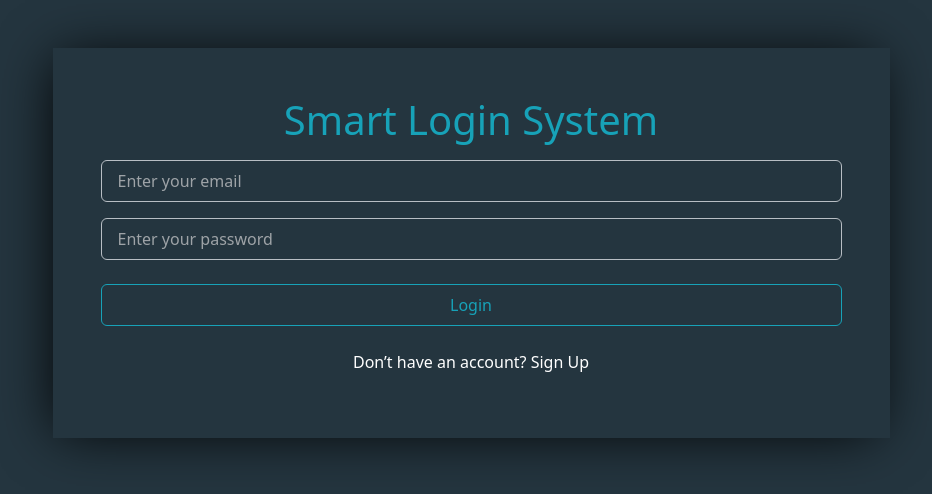
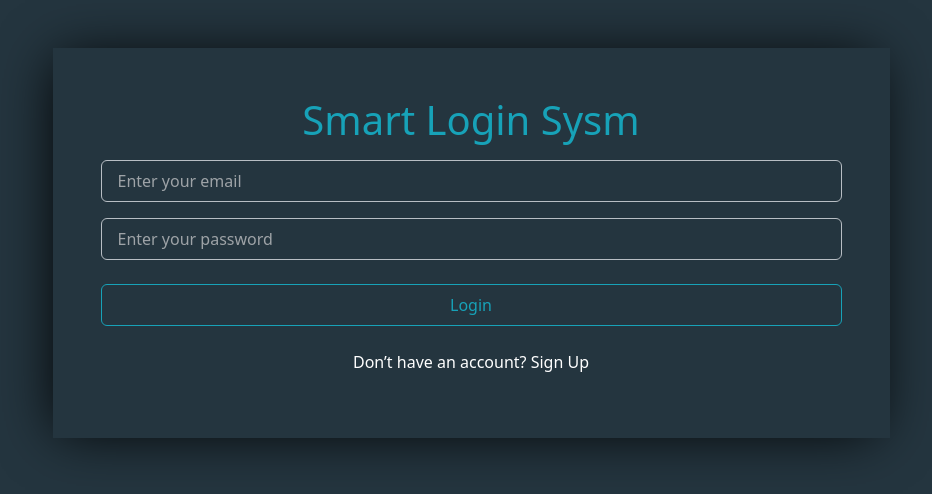
Before and after one commit to Asameh21/smart-login, a plain HTML site: page index.html in a window 1280 px wide. Shown: the whole page, without its empty margins (169-1101 px from the left). Drawn offline with Linux system fonts and the light colour scheme; some packages are replaced by stand-ins of ours; a script that the page names is missing.

Commit message:
Update index.html

```diff
--- a/index.html
+++ b/index.html
@@ -15,7 +15,7 @@
   <body>
     <div class="container">
       <form action="" class="text-center my-5 p-5 w-75 mx-auto">
-        <h1>Smart Login System</h1>
+        <h1>Smart Login Sysm</h1>
         <input
           class="d-block w-100 my-3 rounded-2 p-2 px-3 pe-5 form-control"
           type="email"
```
